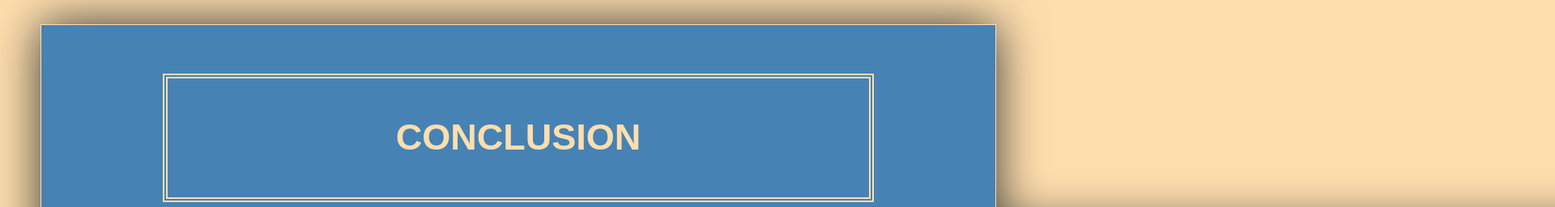
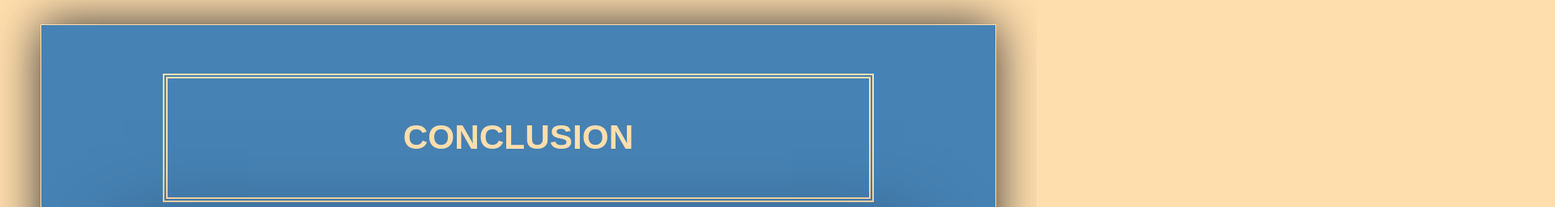
Before and after one commit to kyliemckeague/EscapeRoomNarrative, a plain HTML site: page congrats.html in a window 1280 px wide. Shown: the top 256 px of the page at 81% size, 1920 px wide, since content can reach past the window. Drawn offline with Linux system fonts and the light colour scheme.

Commit message:
Update congrats.html

```diff
--- a/congrats.html
+++ b/congrats.html
@@ -25,7 +25,7 @@ font-family: 'Nunito', sans-serif;
   a{
     color:navajowhite;
   }
-</style><link rel="stylesheet" href="./style.css">
+</style><link rel="stylesheet" href="./style7.css">
 
 </head>
 <body>
```
